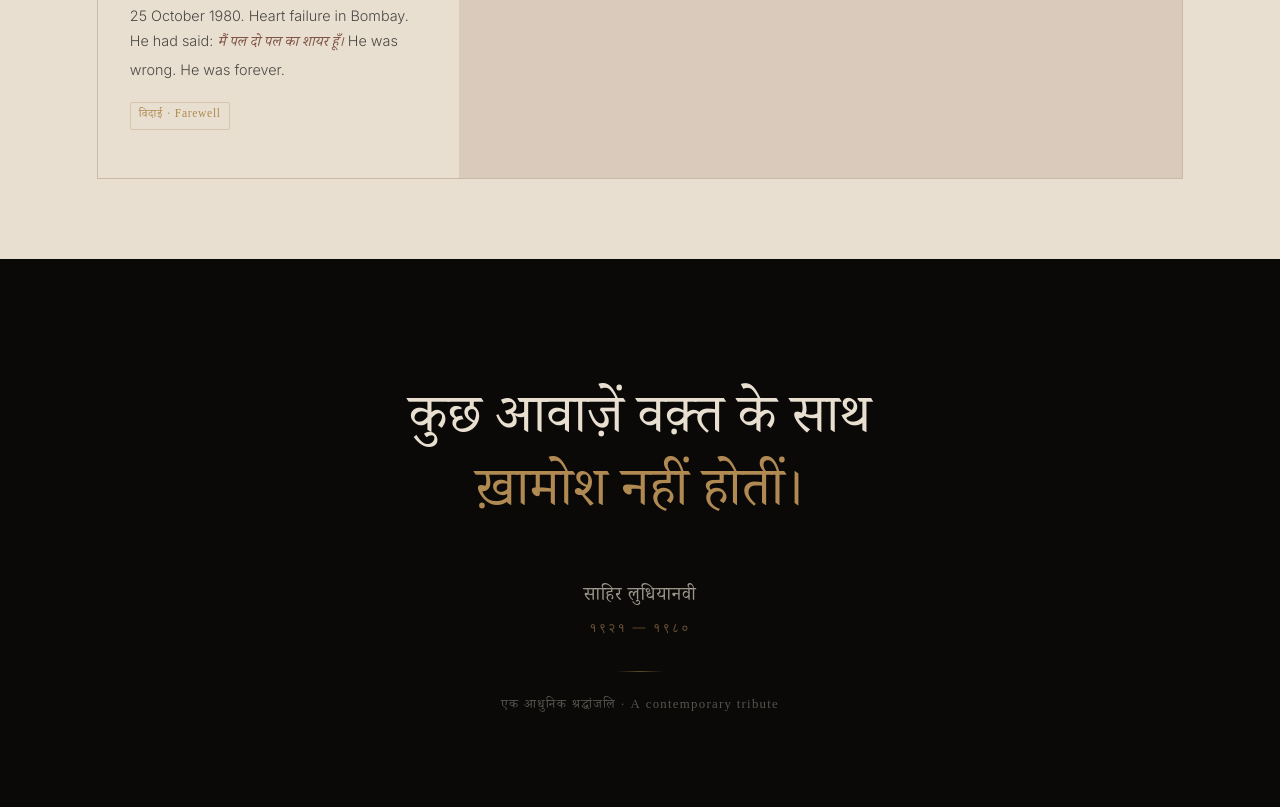
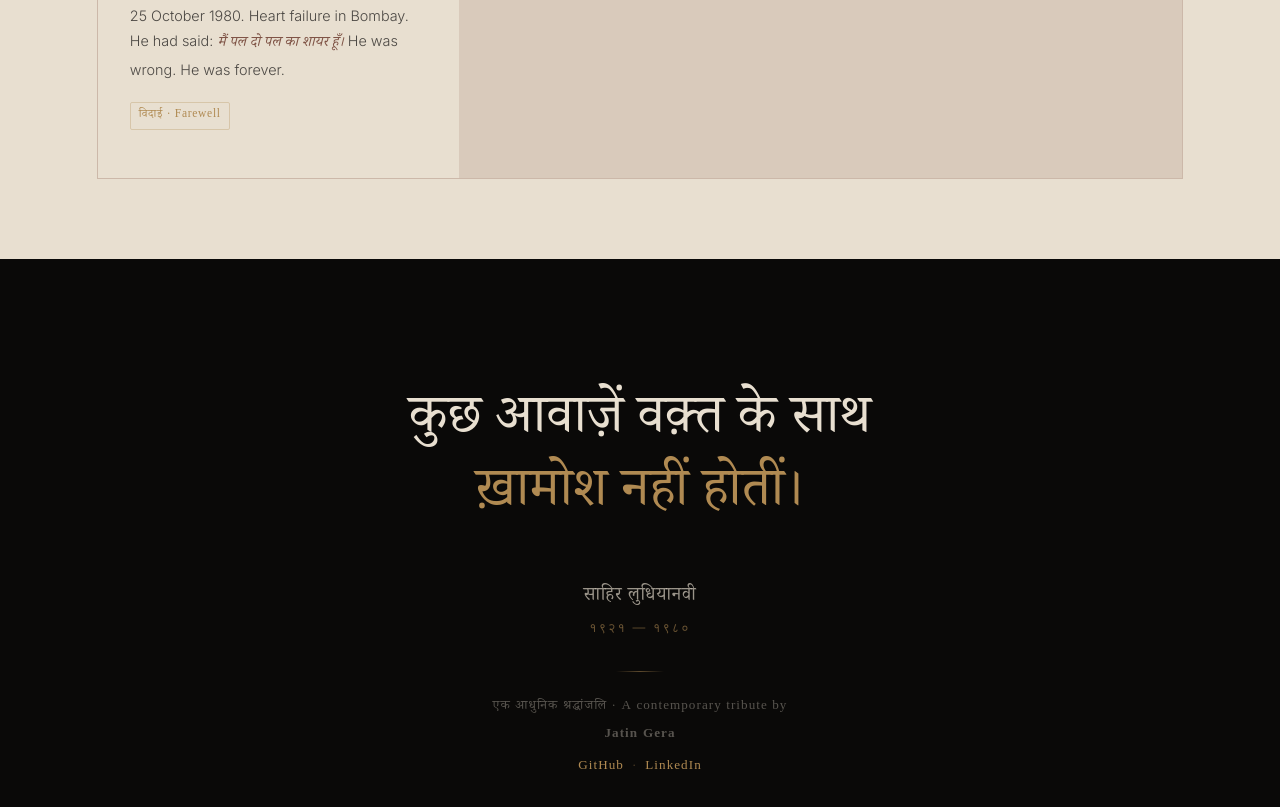
Before and after one commit to STDYGIT/ludhyanvi-sahab, a website built with Vite: page frontend/index.html in a window 1280 px wide. Shown: the part 3338-4145 px from the top of the page. Built offline with nearby package versions, Linux system fonts and the light colour scheme; no server answers; a web font is replaced by a local one.

Commit message:
Addedreadme

```diff
--- a/frontend/index.html
+++ b/frontend/index.html
@@ -205,7 +205,14 @@
         <p class="virasat__dates">१९२१ — १९८०</p>
       </div>
       <div class="virasat__divider" aria-hidden="true"></div>
-      <p class="virasat__credit">एक आधुनिक श्रद्धांजलि · A contemporary tribute</p>
+      <p class="virasat__credit">
+        एक आधुनिक श्रद्धांजलि · A contemporary tribute by <strong>Jatin Gera</strong>
+        <span class="virasat__socials">
+          <a href="https://github.com/STDYGIT" target="_blank" rel="noopener noreferrer" class="virasat__social-link">GitHub</a>
+          <span class="virasat__dot">·</span>
+          <a href="https://www.linkedin.com/in/jatin-gera/" target="_blank" rel="noopener noreferrer" class="virasat__social-link">LinkedIn</a>
+        </span>
+      </p>
     </div>
   </footer>
 
--- a/frontend/style.css
+++ b/frontend/style.css
@@ -1236,9 +1236,33 @@ em { font-style: italic; }
 
 .virasat__credit {
   font-family: var(--font-devanagari);
-  font-size: 0.8rem;
-  letter-spacing: 0.1em;
+  font-size: 0.82rem;
+  letter-spacing: 0.08em;
   color: var(--old-paper-faint);
+  display: flex;
+  flex-direction: column;
+  align-items: center;
+  gap: 6px;
+}
+.virasat__socials {
+  display: flex;
+  align-items: center;
+  gap: 8px;
+  margin-top: 4px;
+}
+.virasat__social-link {
+  color: var(--muted-brass);
+  text-decoration: none;
+  font-weight: 500;
+  transition: color var(--dur-fast);
+}
+.virasat__social-link:hover {
+  color: var(--old-paper);
+  text-decoration: underline;
+}
+.virasat__dot {
+  color: var(--muted-brass);
+  opacity: 0.4;
 }
 
 
```
Also changed, not shown: README.md (added).
